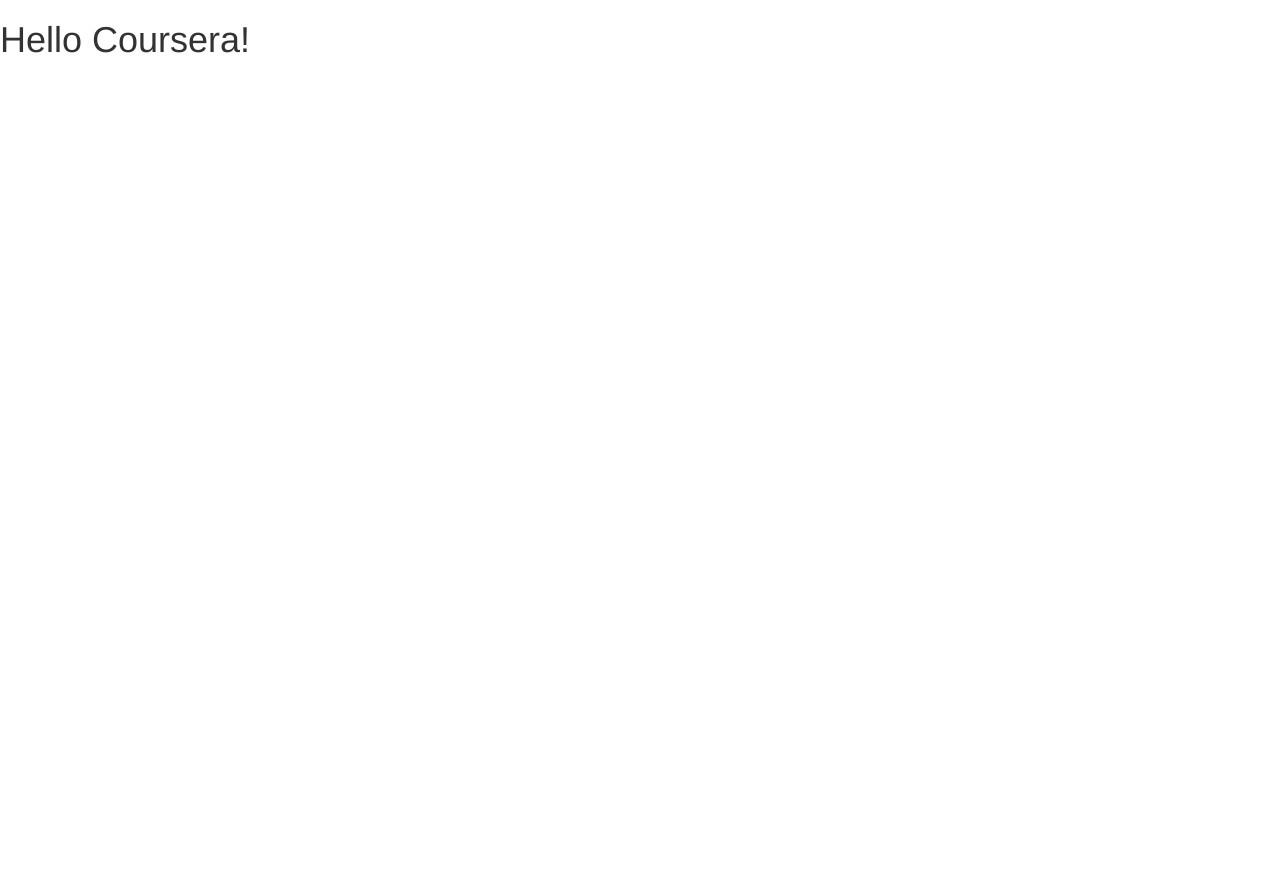
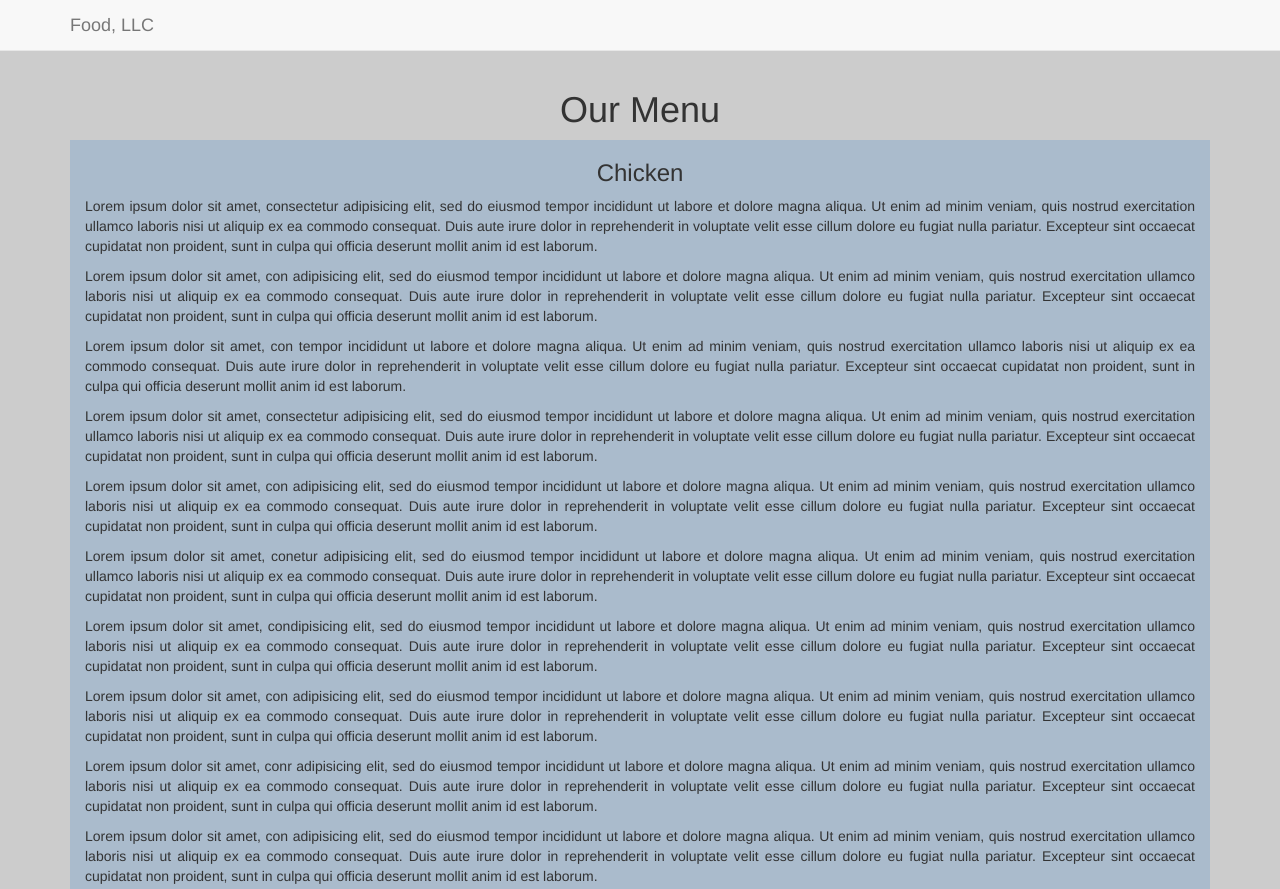
Before and after one commit to robsongomes/coursera-jhu-webdev, a plain HTML site: page mod3_solution/index.html in a window 1280 px wide. Shown: the top 889 px of the page. Before the commit the page ends 800 px from the top, so only its background shows below. Drawn offline with Linux system fonts and the light colour scheme.

Commit message:
Solution of week 3

```diff
--- a/mod3_solution/css/styles.css
+++ b/mod3_solution/css/styles.css
@@ -0,0 +1,27 @@
+body {
+  background-color: #ccc;
+  padding-top: 70px;
+}
+#nav-list {
+  background-color: #cea;
+  margin: 5px 15px;
+}
+
+#nav-list a {
+  text-align: center;
+  padding: 10px 15px;
+}
+
+#main-section {
+  background-color: #abc;
+  height: 1000px;
+  overflow: hidden;
+}
+
+#main-section p {
+  text-align: justify;
+}
+
+.navbar-collapse {
+  padding: 0;
+}
--- a/mod3_solution/index.html
+++ b/mod3_solution/index.html
@@ -1,5 +1,6 @@
 <!doctype html>
 <html lang="en">
+
 <head>
     <meta charset="utf-8">
     <meta http-equiv="X-UA-Compatible" content="IE=edge">
@@ -16,13 +17,53 @@
     <link rel="stylesheet" href="css/bootstrap.min.css">
     <link rel="stylesheet" href="css/styles.css">
 </head>
+
 <body>
-
-  <h1>Hello Coursera!</h1>
+    <header>
+        <nav id="header-nav" class="navbar navbar-default navbar-fixed-top">
+            <div class="container">
+                <div class="navbar-header">
+                    <a class="navbar-brand" href="#">
+                      Food, LLC
+                    </a>
+                    <button type="button" class="navbar-toggle collapsed" data-toggle="collapse" data-target="#collapsable-nav" aria-expanded="false">
+                      <span class="sr-only">Toggle navigation</span>
+                      <span class="icon-bar"></span>
+                      <span class="icon-bar"></span>
+                      <span class="icon-bar"></span>
+                    </button>
+                </div>
+                <div class="collapse navbar-collapse" id="collapsable-nav">
+                  <ul id="nav-list" class="nav navbar navbar-right visible-xs">
+                    <li><a href="#">Chicken</a></li>
+                    <li><a href="#">Beef</a></li>
+                    <li><a href="#">Sushi</a></li>
+                  </ul>
+                </div>
+            </div>
+        </nav>
+    </header>
+    <div class="container">
+      <h1 class="text-center">Our Menu</h1>
+      <section id="main-section" class="col-xs-12">
+        <h3 class="text-center">Chicken</h3>
+        <p>Lorem ipsum dolor sit amet, consectetur adipisicing elit, sed do eiusmod tempor incididunt ut labore et dolore magna aliqua. Ut enim ad minim veniam, quis nostrud exercitation ullamco laboris nisi ut aliquip ex ea commodo consequat. Duis aute irure dolor in reprehenderit in voluptate velit esse cillum dolore eu fugiat nulla pariatur. Excepteur sint occaecat cupidatat non proident, sunt in culpa qui officia deserunt mollit anim id est laborum.</p>
+        <p>Lorem ipsum dolor sit amet, con adipisicing elit, sed do eiusmod tempor incididunt ut labore et dolore magna aliqua. Ut enim ad minim veniam, quis nostrud exercitation ullamco laboris nisi ut aliquip ex ea commodo consequat. Duis aute irure dolor in reprehenderit in voluptate velit esse cillum dolore eu fugiat nulla pariatur. Excepteur sint occaecat cupidatat non proident, sunt in culpa qui officia deserunt mollit anim id est laborum.</p>
+        <p>Lorem ipsum dolor sit amet, con tempor incididunt ut labore et dolore magna aliqua. Ut enim ad minim veniam, quis nostrud exercitation ullamco laboris nisi ut aliquip ex ea commodo consequat. Duis aute irure dolor in reprehenderit in voluptate velit esse cillum dolore eu fugiat nulla pariatur. Excepteur sint occaecat cupidatat non proident, sunt in culpa qui officia deserunt mollit anim id est laborum.</p>
+        <p>Lorem ipsum dolor sit amet, consectetur adipisicing elit, sed do eiusmod tempor incididunt ut labore et dolore magna aliqua. Ut enim ad minim veniam, quis nostrud exercitation ullamco laboris nisi ut aliquip ex ea commodo consequat. Duis aute irure dolor in reprehenderit in voluptate velit esse cillum dolore eu fugiat nulla pariatur. Excepteur sint occaecat cupidatat non proident, sunt in culpa qui officia deserunt mollit anim id est laborum.</p>
+        <p>Lorem ipsum dolor sit amet, con adipisicing elit, sed do eiusmod tempor incididunt ut labore et dolore magna aliqua. Ut enim ad minim veniam, quis nostrud exercitation ullamco laboris nisi ut aliquip ex ea commodo consequat. Duis aute irure dolor in reprehenderit in voluptate velit esse cillum dolore eu fugiat nulla pariatur. Excepteur sint occaecat cupidatat non proident, sunt in culpa qui officia deserunt mollit anim id est laborum.</p>
+        <p>Lorem ipsum dolor sit amet, conetur adipisicing elit, sed do eiusmod tempor incididunt ut labore et dolore magna aliqua. Ut enim ad minim veniam, quis nostrud exercitation ullamco laboris nisi ut aliquip ex ea commodo consequat. Duis aute irure dolor in reprehenderit in voluptate velit esse cillum dolore eu fugiat nulla pariatur. Excepteur sint occaecat cupidatat non proident, sunt in culpa qui officia deserunt mollit anim id est laborum.</p>
+        <p>Lorem ipsum dolor sit amet, condipisicing elit, sed do eiusmod tempor incididunt ut labore et dolore magna aliqua. Ut enim ad minim veniam, quis nostrud exercitation ullamco laboris nisi ut aliquip ex ea commodo consequat. Duis aute irure dolor in reprehenderit in voluptate velit esse cillum dolore eu fugiat nulla pariatur. Excepteur sint occaecat cupidatat non proident, sunt in culpa qui officia deserunt mollit anim id est laborum.</p>
+        <p>Lorem ipsum dolor sit amet, con adipisicing elit, sed do eiusmod tempor incididunt ut labore et dolore magna aliqua. Ut enim ad minim veniam, quis nostrud exercitation ullamco laboris nisi ut aliquip ex ea commodo consequat. Duis aute irure dolor in reprehenderit in voluptate velit esse cillum dolore eu fugiat nulla pariatur. Excepteur sint occaecat cupidatat non proident, sunt in culpa qui officia deserunt mollit anim id est laborum.</p>
+        <p>Lorem ipsum dolor sit amet, conr adipisicing elit, sed do eiusmod tempor incididunt ut labore et dolore magna aliqua. Ut enim ad minim veniam, quis nostrud exercitation ullamco laboris nisi ut aliquip ex ea commodo consequat. Duis aute irure dolor in reprehenderit in voluptate velit esse cillum dolore eu fugiat nulla pariatur. Excepteur sint occaecat cupidatat non proident, sunt in culpa qui officia deserunt mollit anim id est laborum.</p>
+        <p>Lorem ipsum dolor sit amet, con adipisicing elit, sed do eiusmod tempor incididunt ut labore et dolore magna aliqua. Ut enim ad minim veniam, quis nostrud exercitation ullamco laboris nisi ut aliquip ex ea commodo consequat. Duis aute irure dolor in reprehenderit in voluptate velit esse cillum dolore eu fugiat nulla pariatur. Excepteur sint occaecat cupidatat non proident, sunt in culpa qui officia deserunt mollit anim id est laborum.</p>
+      </section>
+    </div>
 
     <!-- jQuery (Bootstrap JS plugins depend on it) -->
     <script src="js/jquery-1.11.3.min.js"></script>
     <script src="js/bootstrap.min.js"></script>
     <script src="js/script.js"></script>
 </body>
+
 </html>
```
Lines whose indentation alone changed are shown as unchanged.
